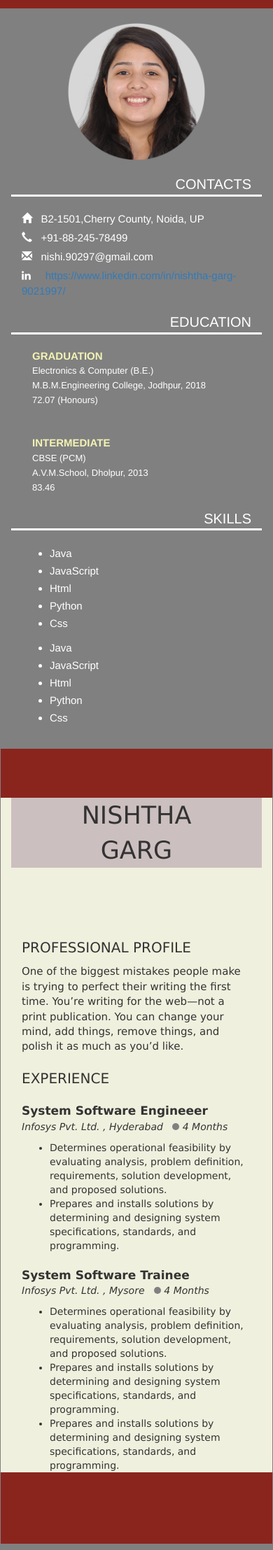
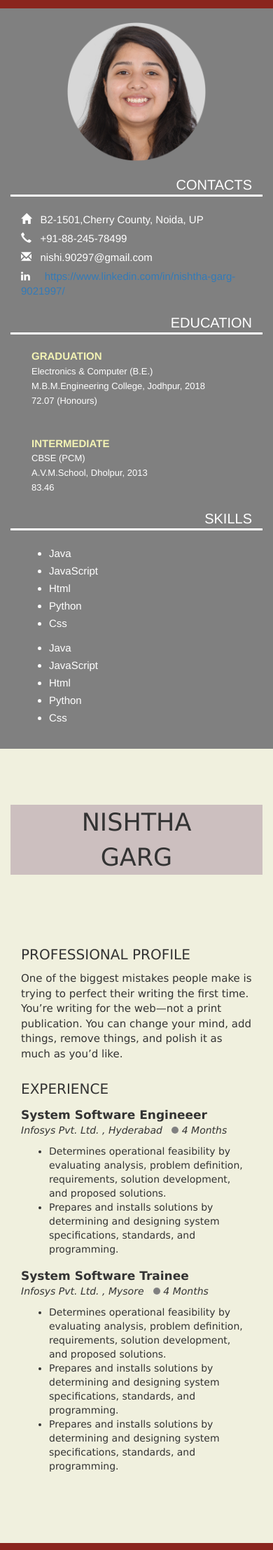
Before and after one commit to nishi90297/nishi90297.github.io, a PHP site: page / in a window 390 px wide. Shown: the whole page at 70% size. Run offline with PHP 8.4, Linux system fonts and the light colour scheme.

Commit message:
Mobile View

```diff
--- a/css/style.css
+++ b/css/style.css
@@ -1,6 +1,6 @@
 .header{
     margin-top:3%;
-    border: grey thin solid;
+    /* border: grey thin solid; */
     widhth:70%;
 }
 .photo{
--- a/index.html
+++ b/index.html
@@ -85,7 +85,8 @@
             </div>
         </div>
         <div class="col-md-8" style="background-color:rgb(240, 240, 222) ; font-family:'Lucida Sans', 'Lucida Sans Regular', 'Lucida Grande', 'Lucida Sans Unicode', Geneva, Verdana, sans-serif"">
-            <div style="background-color:rgb(204, 191, 191); text-align: center; font-size: 35px; margin-top:70px; ">
+                <br><br><br><br>
+            <div style="background-color:rgb(204, 191, 191); text-align: center; font-size: 35px;">
                 NISHTHA<br>
                 GARG
             </div>
@@ -95,10 +96,10 @@
             <div class="col-md-12" style="font-size: 15px; margin-top:10px;">
                 <p>One of the biggest mistakes people make is trying to perfect their writing the first time. You’re writing for the web—not a print publication. You can change your mind, add things, remove things, and polish it as much as you’d like.</p>
             </div>
-            <div class="col-md-12" style="font-size: 20px; margin-top:20px;">
+            <div class="col-md-12" style="font-size: 20px; margin-top:25px;">
                 EXPERIENCE<br>
             </div>
-            <div class="col-md-12" style="font-size: 17px; margin-top:20px;">
+            <div class="col-md-12" style="font-size: 17px; margin-top:10px;">
                 <span style="font-weight: bold">System Software Engineeer</span>
             </div>
             <div class="col-md-12" style="font-size: 14px;">
@@ -110,17 +111,18 @@
                     <li><span>Prepares and installs solutions by determining and designing system specifications, standards, and programming.</span></li>
                 </ul>
             </div>
-            <div class="col-md-12" style="font-size: 17px; margin-top:20px;">
+            <div class="col-md-12" style="font-size: 17px; margin-top:16px;">
                 <span style="font-weight: bold">System Software Trainee</span>
             </div>
             <div class="col-md-12" style="font-size: 14px;">
                 <span style="font-style: italic">Infosys Pvt. Ltd. , Mysore &nbsp; <span class="dot" ></span> 4 Months</span>
             </div>
-            <div class="col-md-12" style="font-size: 14px;margin-top:10px;margin-bottom:102.45px;">
+            <div class="col-md-12" style="font-size: 14px;margin-top:10px;">
                 <ul>
                     <li><span>Determines operational feasibility by evaluating analysis, problem definition, requirements, solution development, and proposed solutions.</span></li>
                     <li><span>Prepares and installs solutions by determining and designing system specifications, standards, and programming.</span></li>
                     <li><span>Prepares and installs solutions by determining and designing system specifications, standards, and programming.</span></li>
+                    <br><br><br><br><br>
                 </ul>
             </div>
         </div>
```
